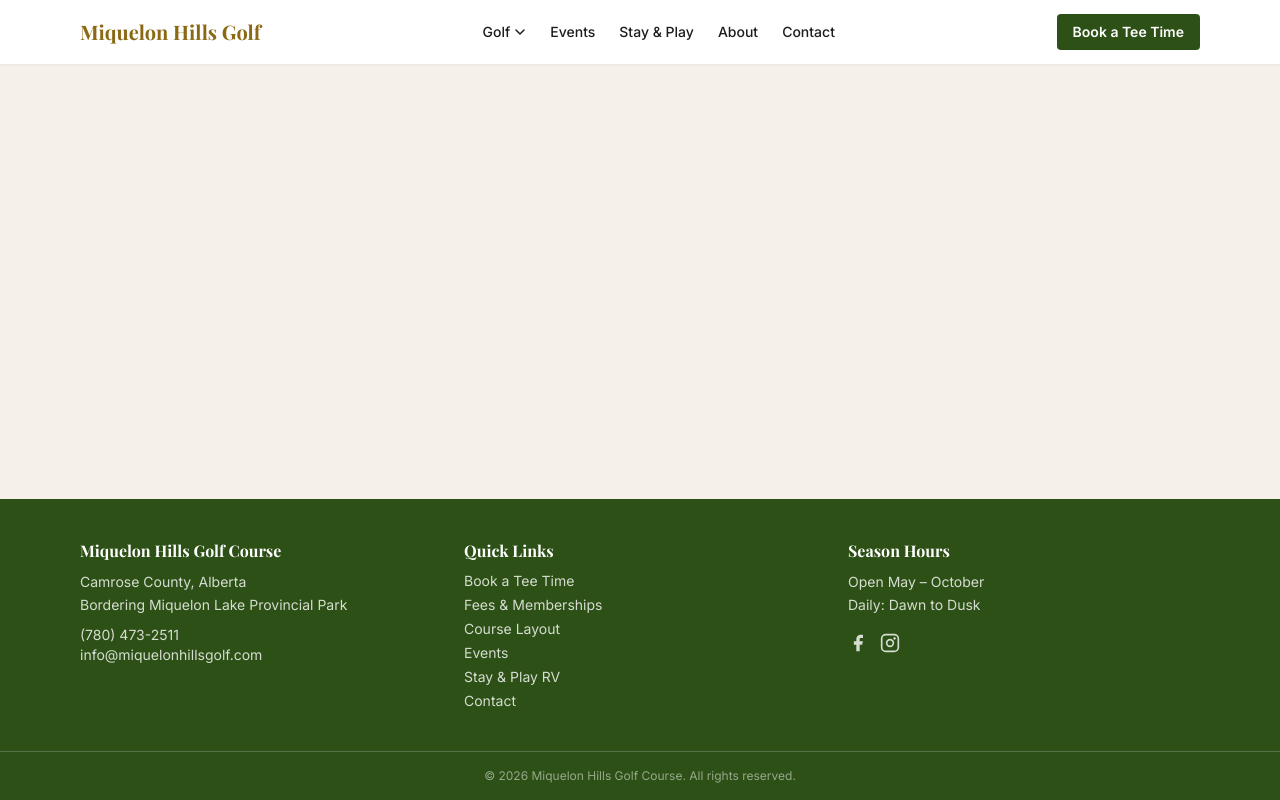
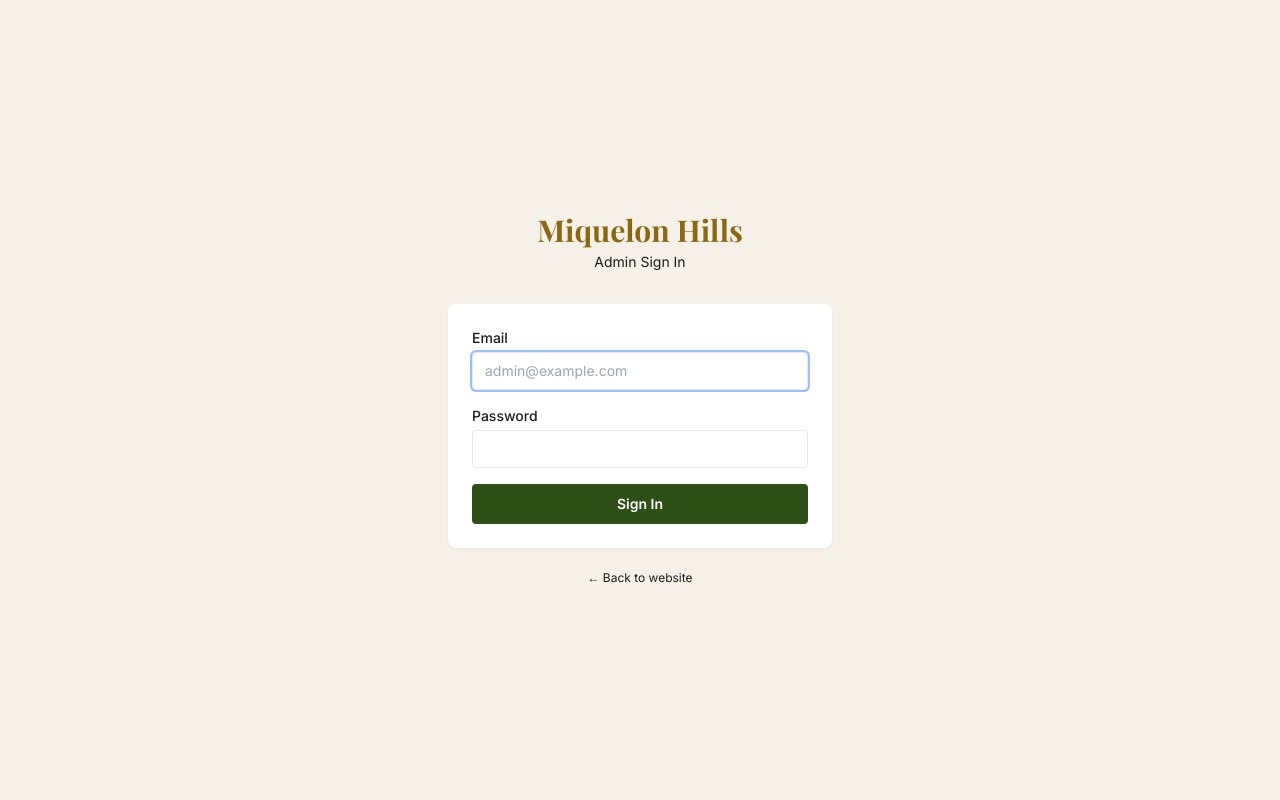
Before and after one commit to mbohaychuk/golf-course, a Nuxt app in the folder MiquelonGolf.Web/: page /admin/login in a window 1280 px wide. Built offline with nearby package versions, Linux system fonts and the light colour scheme.

Commit message:
feat: add admin middleware, layout, and login page

```diff
--- /dev/null
+++ b/MiquelonGolf.Web/layouts/admin.vue
@@ -0,0 +1,52 @@
+<!-- MiquelonGolf.Web/layouts/admin.vue -->
+<script setup lang="ts">
+const { logout } = useAuth()
+
+const navLinks = [
+  { to: '/admin',          label: 'Dashboard' },
+  { to: '/admin/tee-sheet', label: 'Tee Sheet' },
+  { to: '/admin/bookings',  label: 'Bookings' },
+  { to: '/admin/members',   label: 'Members' },
+  { to: '/admin/events',    label: 'Events' },
+  { to: '/admin/content',   label: 'Content' },
+]
+</script>
+
+<template>
+  <div class="min-h-screen flex bg-background">
+    <!-- Sidebar -->
+    <aside class="w-56 bg-primary text-white flex flex-col flex-shrink-0">
+      <div class="px-4 py-5 border-b border-white/20">
+        <p class="font-display text-sm font-bold leading-tight">Miquelon Hills</p>
+        <p class="text-xs text-white/50 mt-0.5">Admin Panel</p>
+      </div>
+
+      <nav class="flex-1 p-2 flex flex-col gap-0.5">
+        <NuxtLink
+          v-for="link in navLinks"
+          :key="link.to"
+          :to="link.to"
+          active-class="bg-white/15 text-white"
+          class="block px-3 py-2 rounded text-sm text-white/70 hover:bg-white/10 hover:text-white transition-colors"
+          :exact="link.to === '/admin'"
+        >
+          {{ link.label }}
+        </NuxtLink>
+      </nav>
+
+      <div class="p-3 border-t border-white/20">
+        <button
+          class="w-full text-left px-3 py-2 rounded text-sm text-white/60 hover:bg-white/10 hover:text-white transition-colors"
+          @click="logout"
+        >
+          Sign Out
+        </button>
+      </div>
+    </aside>
+
+    <!-- Main content -->
+    <main class="flex-1 overflow-auto">
+      <slot />
+    </main>
+  </div>
+</template>
--- /dev/null
+++ b/MiquelonGolf.Web/middleware/admin.ts
@@ -0,0 +1,6 @@
+// MiquelonGolf.Web/middleware/admin.ts
+export default defineNuxtRouteMiddleware((to) => {
+  if (to.path === '/admin/login') return
+  const { isAdmin } = useAuth()
+  if (!isAdmin.value) return navigateTo('/admin/login')
+})
--- /dev/null
+++ b/MiquelonGolf.Web/pages/admin/login.vue
@@ -0,0 +1,86 @@
+<!-- MiquelonGolf.Web/pages/admin/login.vue -->
+<script setup lang="ts">
+definePageMeta({ layout: false, ssr: false })
+
+useSeoMeta({ title: 'Admin Login — Miquelon Hills' })
+
+const { login, isAdmin } = useAuth()
+
+// Redirect if already logged in
+if (isAdmin.value) navigateTo('/admin')
+
+const form = reactive({ email: '', password: '' })
+const error = ref<string | null>(null)
+const loading = ref(false)
+
+async function handleLogin() {
+  loading.value = true
+  error.value = null
+  try {
+    const result = await login(form.email, form.password)
+    if (result.role !== 'Admin') {
+      error.value = 'This account does not have admin access.'
+      return
+    }
+    await navigateTo('/admin')
+  } catch {
+    error.value = 'Invalid email or password.'
+  } finally {
+    loading.value = false
+  }
+}
+</script>
+
+<template>
+  <div class="min-h-screen flex items-center justify-center bg-background px-4">
+    <div class="w-full max-w-sm">
+      <div class="text-center mb-8">
+        <h1 class="font-display text-3xl font-bold text-accent">Miquelon Hills</h1>
+        <p class="text-sm text-text/60 mt-1">Admin Sign In</p>
+      </div>
+
+      <form class="bg-surface rounded-lg shadow-sm p-6 flex flex-col gap-4" @submit.prevent="handleLogin">
+        <div>
+          <label for="login-email" class="block text-sm font-medium text-text mb-1">Email</label>
+          <input
+            id="login-email"
+            v-model="form.email"
+            type="email"
+            required
+            autofocus
+            class="w-full border border-gray-200 rounded px-3 py-2 text-sm focus:outline-none focus:ring-2 focus:ring-primary/40"
+            placeholder="admin@example.com"
+          >
+        </div>
+
+        <div>
+          <label for="login-password" class="block text-sm font-medium text-text mb-1">Password</label>
+          <input
+            id="login-password"
+            v-model="form.password"
+            type="password"
+            required
+            class="w-full border border-gray-200 rounded px-3 py-2 text-sm focus:outline-none focus:ring-2 focus:ring-primary/40"
+          >
+        </div>
+
+        <div v-if="error" class="bg-red-50 border border-red-200 rounded p-3 text-red-700 text-sm">
+          {{ error }}
+        </div>
+
+        <button
+          type="submit"
+          :disabled="loading"
+          class="w-full py-2.5 bg-primary text-white font-semibold text-sm rounded hover:opacity-90 transition-opacity disabled:opacity-50"
+        >
+          <template v-if="loading">Signing in…</template>
+          <template v-else>Sign In</template>
+        </button>
+      </form>
+
+      <p class="text-center mt-4">
+        <NuxtLink to="/" class="text-xs text-text/40 hover:text-text/70">← Back to website</NuxtLink>
+      </p>
+    </div>
+  </div>
+</template>
```
